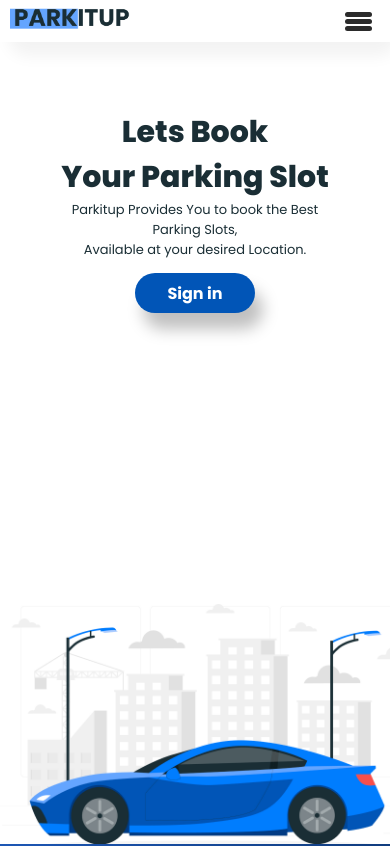
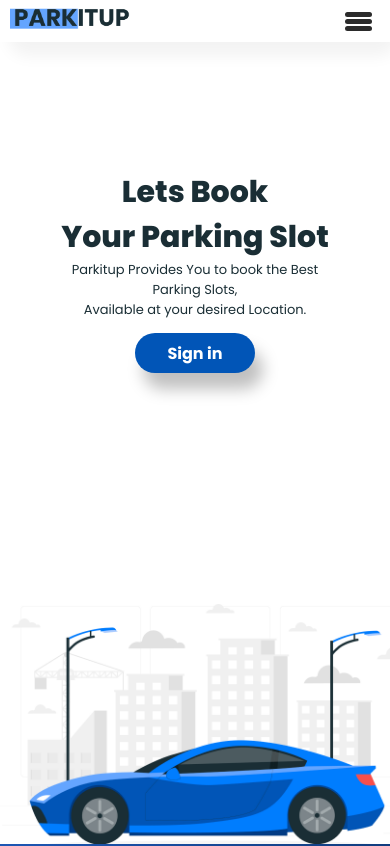
Before and after one commit to hrmnarora/parkinggg, a React (Create React App) app: page / in a window 390 px wide. Shown: the top 846 px of the page. Built offline with nearby package versions, Linux system fonts and the light colour scheme.

Commit message:
upadte
update

```diff
--- a/src/Components/Navbar.css
+++ b/src/Components/Navbar.css
@@ -148,7 +148,7 @@
         transform: translateY(-130%);
         transition: transform 0.3s ease-in-out;
         border-radius: 0px 0px 20px 20px;
-        box-shadow: 8.0px 16.0px 16.0px hsl(0deg 0% 0% / 0.05);
+        /* box-shadow: 8px 16px 16px hsl(0deg 0% 50% / 50%); */
 
 
         z-index: 1;
--- a/src/Components/home.css
+++ b/src/Components/home.css
@@ -12,7 +12,6 @@
     align-items: center;
     height: 70vh;
     font-family: 'Poppins', sans-serif;
-
 
 }
 
@@ -303,7 +302,7 @@ margin-top: -20px;
         width: 80vw;
         flex-direction: column;
         margin-left: 0px;
-        margin-top: 90px;
+        margin-top: 150px;
         text-align: center;
         justify-content: center;
         align-items: center;
```
